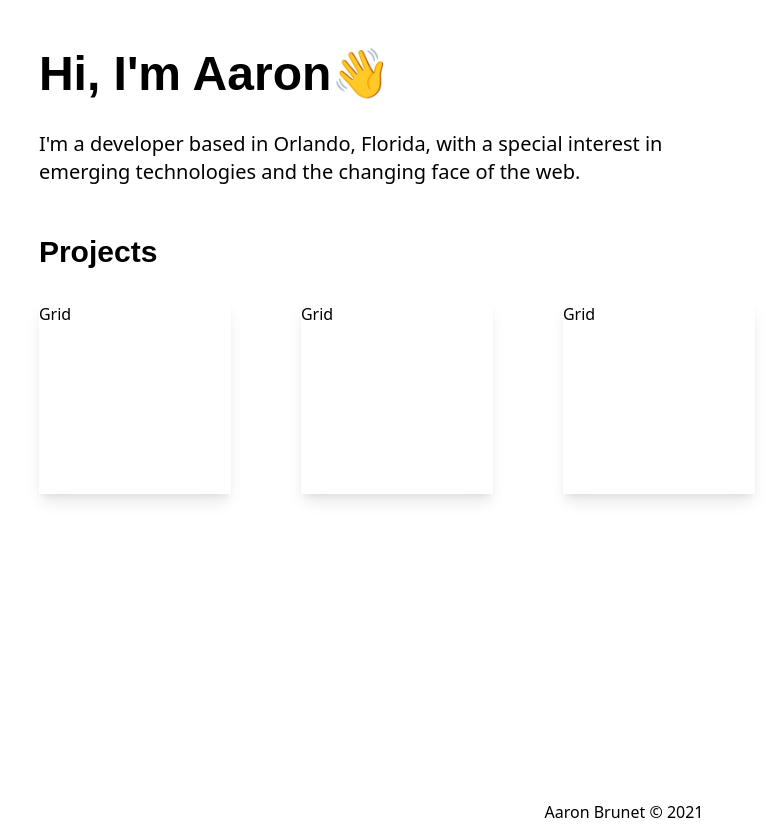
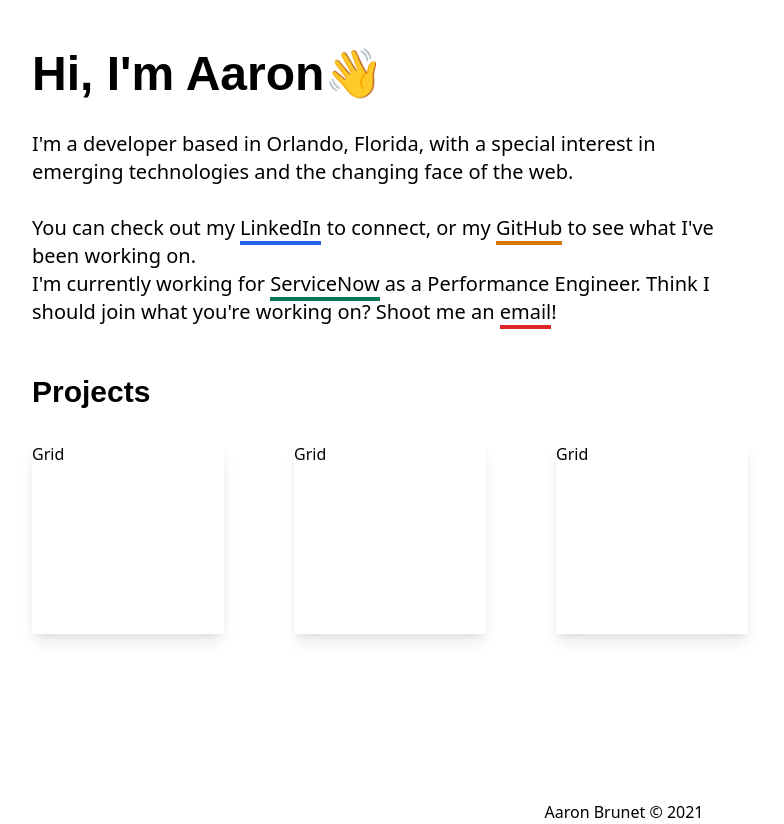
Before and after one commit to aaronbrunet/aaronbrunetdev-nextjs, a Next.js app: page / in a window 1280 px wide. Shown: the whole page, without its empty margins (16-800 px from the left). Built offline with nearby package versions, Linux system fonts and the light colour scheme; what @tailwindcss/typography would draw is missing.

Commit message:
Styled hero links

```diff
--- /dev/null
+++ b/src/components/HeroLink.js
@@ -0,0 +1,3 @@
+export const HeroLink = ({href = '',classes = '',children=''}) => {
+    return (<a href={href} target='_blank' className={`${classes} border-opacity-100 border-b-[4px] hover:border-opacity-75 hover:text-gray-500`}>{children}</a>)
+}
--- a/src/pages/index.js
+++ b/src/pages/index.js
@@ -1,5 +1,6 @@
 import Head from 'next/head'
 import Image from 'next/image'
+import { HeroLink } from '../components/HeroLink'
 import { FontAwesomeIcon } from '@fortawesome/react-fontawesome'
 import { faGithub, faLinkedinIn } from '@fortawesome/free-brands-svg-icons'
 
@@ -27,7 +28,11 @@ export default function Home() {
           <h1 className='pb-8 title-font inline-block'>Hi, I'm Aaron</h1><span className='text-5xl inline-block cursor-pointer hover:animate-wiggle'>👋</span>
           <p className='text-xl w-3/5'>
           I'm a developer based in Orlando, Florida, with a special interest in emerging technologies and the changing face of the web.
-          </p>
+          <br/><br/>
+          You can check out my <HeroLink href='https://www.linkedin.com/in/aaronwbrunet/' classes='border-blue-600'>LinkedIn</HeroLink> to connect, or my <HeroLink href='https://github.com/aaronbrunet' classes='border-yellow-600'>GitHub</HeroLink> to see what I've been working on.
+          <br/>
+          I'm currently working for <HeroLink href='https://www.servicenow.com/' classes='border-green-700'>ServiceNow</HeroLink> as a Performance Engineer.
+          Think I should join what you're working on? Shoot me an <HeroLink href='mailto:contact@aaronbru.net' classes='border-red-600'>email</HeroLink>!</p>
           <div className='py-12 grid'>
             <h3 className='subtitle-font pb-8'>Projects</h3>
               <div className='max-w-5xl grid gap-4 xs:grid-cols-2 xs:p-8 md:grid-cols-4 lg:gap-6'>
--- a/tailwind.config.js
+++ b/tailwind.config.js
@@ -1,3 +1,5 @@
+const { transformOrigin } = require('tailwindcss/defaultTheme');
+
 module.exports = {
   mode: 'jit',
   purge: ['./src/**/*.{js,jsx,ts,tsx}'],
@@ -7,12 +9,15 @@ module.exports = {
       keyframes: {
        wiggle: {
          '0%,50%,100%': { transform: 'rotate(0deg)' },
-         '25%': { transform: 'rotate(15deg)' },
-         '75%': { transform: 'rotate(-15deg)' }
+         '25%': { transform: 'rotate(15deg)',
+         transformOrigin: 'bottom-right'
+         },
+         '75%': { transform: 'rotate(-15deg)',
+         transformOrigin: 'bottom-right' }
        }
       },
       animation: {
-        wiggle: 'wiggle .3s ease-in-out infinite'
+        wiggle: 'wiggle .3s ease-in-out 2'
       }
     },
   },
```
